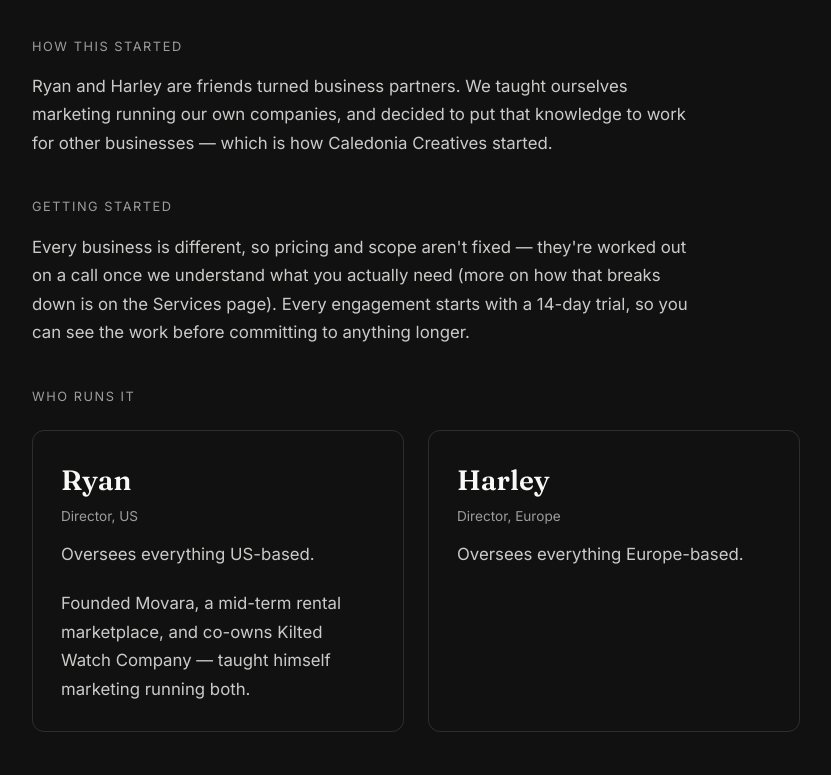
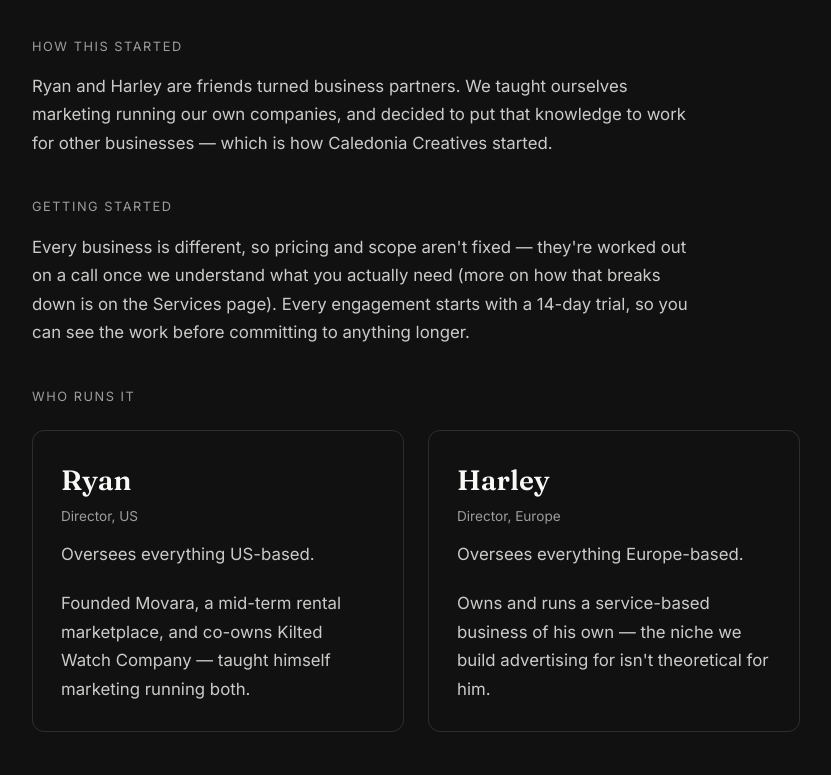
Before and after one commit to CaledoniaCreatives/website, a website built with Vite: page about.html in a window 1280 px wide. Shown: the part 1879-2654 px from the top of the page, without its empty margins (32-863 px from the left). Built offline with nearby package versions, Linux system fonts and the light colour scheme; some packages are replaced by stand-ins of ours.

Commit message:
Add Harley's bio to About team card

```diff
--- a/about.html
+++ b/about.html
@@ -161,10 +161,10 @@
 
     <!--
       TEAM — names, titles and regional scope exactly as given (Ryan:
-      everything US-based; Harley: everything Europe-based). Ryan's
-      line below is drawn from what's actually known about him
-      (Movara, Kilted Watch Company) — Harley's bio is still pending,
-      so his card stays as-is rather than getting something invented.
+      everything US-based; Harley: everything Europe-based). Both bio
+      lines are drawn from what's actually known — Ryan's from Movara
+      and Kilted Watch Company, Harley's kept general per his own
+      choice (owns a service business himself, no name given).
     -->
     <section class="page-section team-section">
       <span class="page-eyebrow">Who runs it</span>
@@ -179,6 +179,7 @@
           <span class="team-name">Harley</span>
           <span class="team-title">Director, Europe</span>
           <p class="team-scope">Oversees everything Europe-based.</p>
+          <p class="team-bio">Owns and runs a service-based business of his own — the niche we build advertising for isn't theoretical for him.</p>
         </div>
       </div>
     </section>
```
